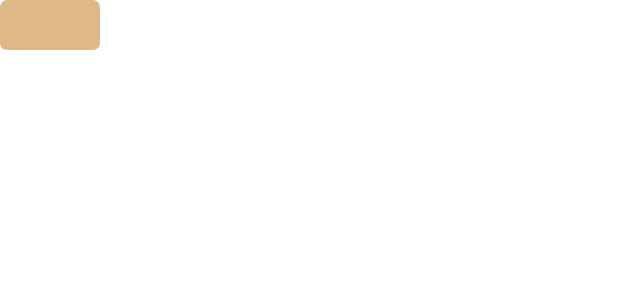
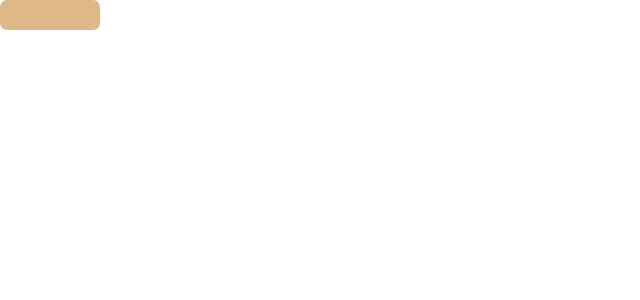
Before and after one commit to oerol/bubble, a React (Create React App) app: page / in a window 1280 px wide. Shown: the top 300 px of the page, without its empty margins (0-640 px from the left). Built offline with nearby package versions, Linux system fonts and the light colour scheme.

Commit message:
slimmed down the box size

```diff
--- a/src/App.css
+++ b/src/App.css
@@ -1,6 +1,6 @@
 #box {
   width: 100px;
-  height: 50px;
+  height: 30px;
   background-color: burlywood;
   border-radius: 7px;
 }
--- a/src/App.tsx
+++ b/src/App.tsx
@@ -38,9 +38,9 @@ function App() {
     document.body.style.cursor = "ns-resize";
     console.log(boxElement.current!.style.cursor);
     /* 9 pixel less than original css size */
-    if (y > 41) {
-      let height = Math.floor(y / 50) + 1;
-      boxElement.current!.style.height = `${height * 50}px`;
+    if (y > 21) {
+      let height = Math.floor(y / 30) + 1;
+      boxElement.current!.style.height = `${height * 30}px`;
     }
   };
 
```
